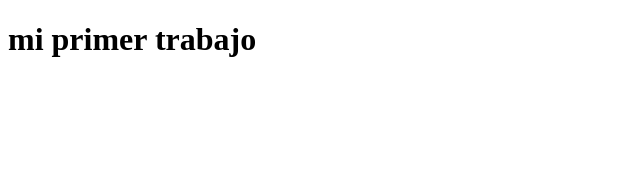
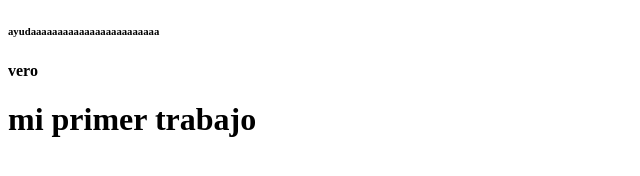
Before and after one commit to VeronicaGrisales/suProyecto, a plain HTML site: page su_proyecto/index.html in a window 1280 px wide. Shown: the whole page, without its empty margins (0-640 px from the left). Drawn offline with Linux system fonts and the light colour scheme.

Commit message:
nuevos encabezados

```diff
--- a/su_proyecto/index.html
+++ b/su_proyecto/index.html
@@ -9,6 +9,8 @@
 
 </head>
 <body>
+  <h6>ayudaaaaaaaaaaaaaaaaaaaaaaaa</h6>
+  <h4>vero</h4>
   <h1>mi primer trabajo</h1>
 
 </body>
```
